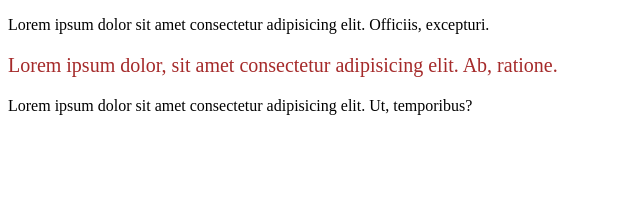
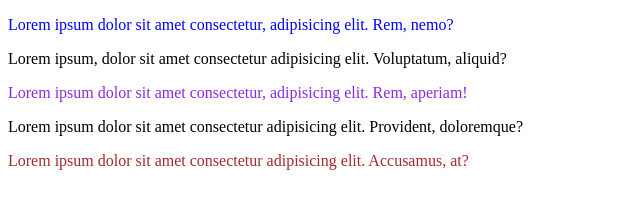
Before and after one commit to Eroasulyan/css3, a plain HTML site: page index.html in a window 1280 px wide. Shown: the whole page, without its empty margins (0-640 px from the left). Drawn offline with Linux system fonts and the light colour scheme.

Commit message:
my new commit

```diff
--- a/css16/style.css
+++ b/css16/style.css
@@ -1,4 +1,10 @@
-div > p:nth-child(2){
+div > p:nth-child(3){
+    color: blueviolet;
+} p:first-child{
+    color: blue;
+
+}
+
+p:last-child{
     color: brown;
-    font-size: 20px ;
 }
--- a/index.html
+++ b/index.html
@@ -9,10 +9,13 @@
 </head>
 
 <body>
-    <div >
-        <p>Lorem ipsum dolor sit amet consectetur adipisicing elit. Officiis, excepturi.</p>
-        <p>Lorem ipsum dolor, sit amet consectetur adipisicing elit. Ab, ratione.</p>
-        <p>Lorem ipsum dolor sit amet consectetur adipisicing elit. Ut, temporibus?</p>
+    <div>
+        <p>Lorem ipsum dolor sit amet consectetur, adipisicing elit. Rem, nemo?</p>
+        <p>Lorem ipsum, dolor sit amet consectetur adipisicing elit. Voluptatum, aliquid?</p>
+        <p>Lorem ipsum dolor sit amet consectetur, adipisicing elit. Rem, aperiam!</p>
+        <p>Lorem ipsum dolor sit amet consectetur adipisicing elit. Provident, doloremque?</p>
+        <p>Lorem ipsum dolor sit amet consectetur adipisicing elit. Accusamus, at?</p>
+
     </div>
 
 
```
